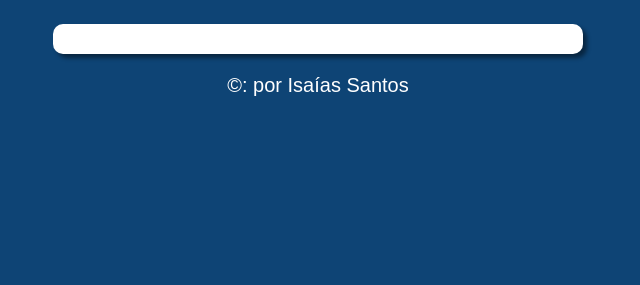
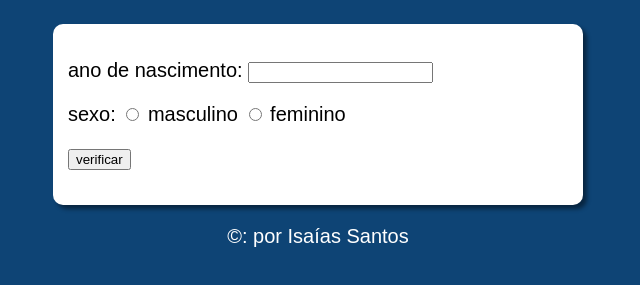
Before and after one commit to isaias-silva/verificador-idade, a plain HTML site: page index.html in a window 1280 px wide. Shown: the part 75-360 px from the top of the page, without its empty margins (322-962 px from the left). Drawn offline with Linux system fonts and the light colour scheme.

Commit message:
estrutura do formulario pronta

```diff
--- a/index.html
+++ b/index.html
@@ -14,7 +14,19 @@
         <h1>verificador de idade</h1>
     </header>
     <section>
-        <div></div>
+        <div>
+            <p>ano de nascimento: <input type="text" name="ano" id="ano_n"></p>
+            <p>sexo: <input type="radio" name="sex" id="masc">
+                <label for="masc">masculino</label>
+
+                <input type="radio" name="sex" id="fem">
+                <label for="fem">feminino</label>
+
+            </p>
+            <p>
+                <input type="button" value="verificar" onclick="verificar()">
+            </p>
+        </div>
         <div></div>
     </section>
 
```
